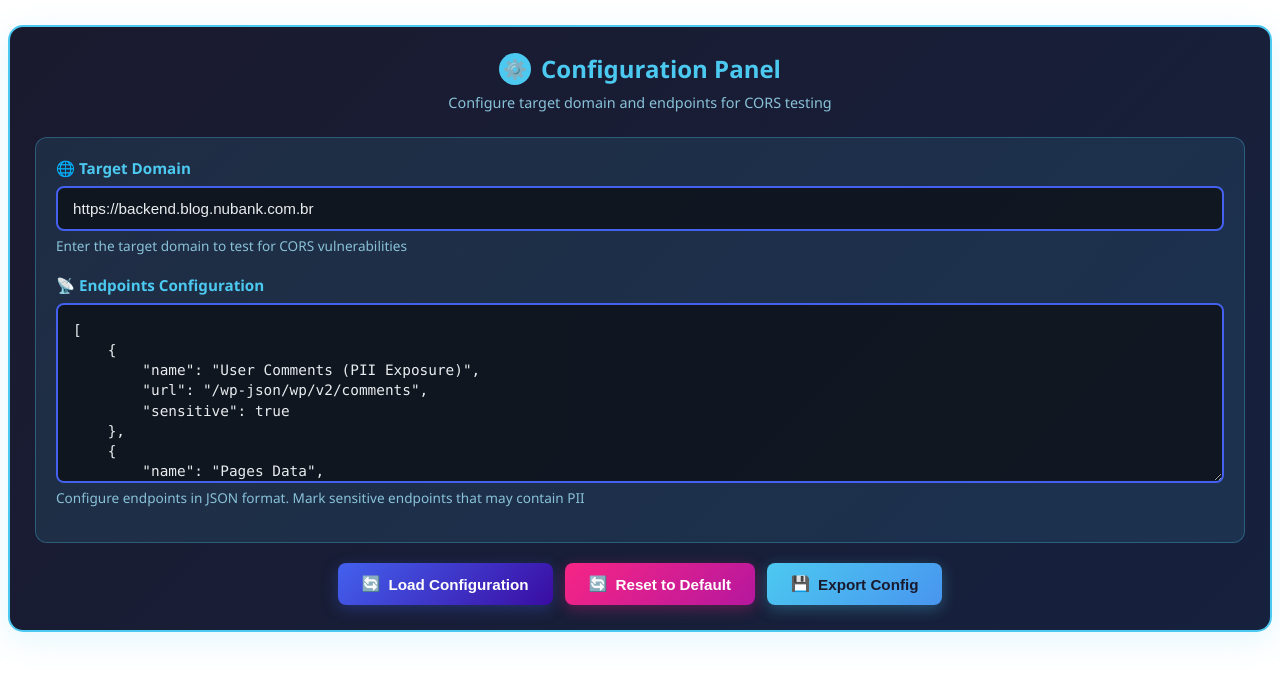
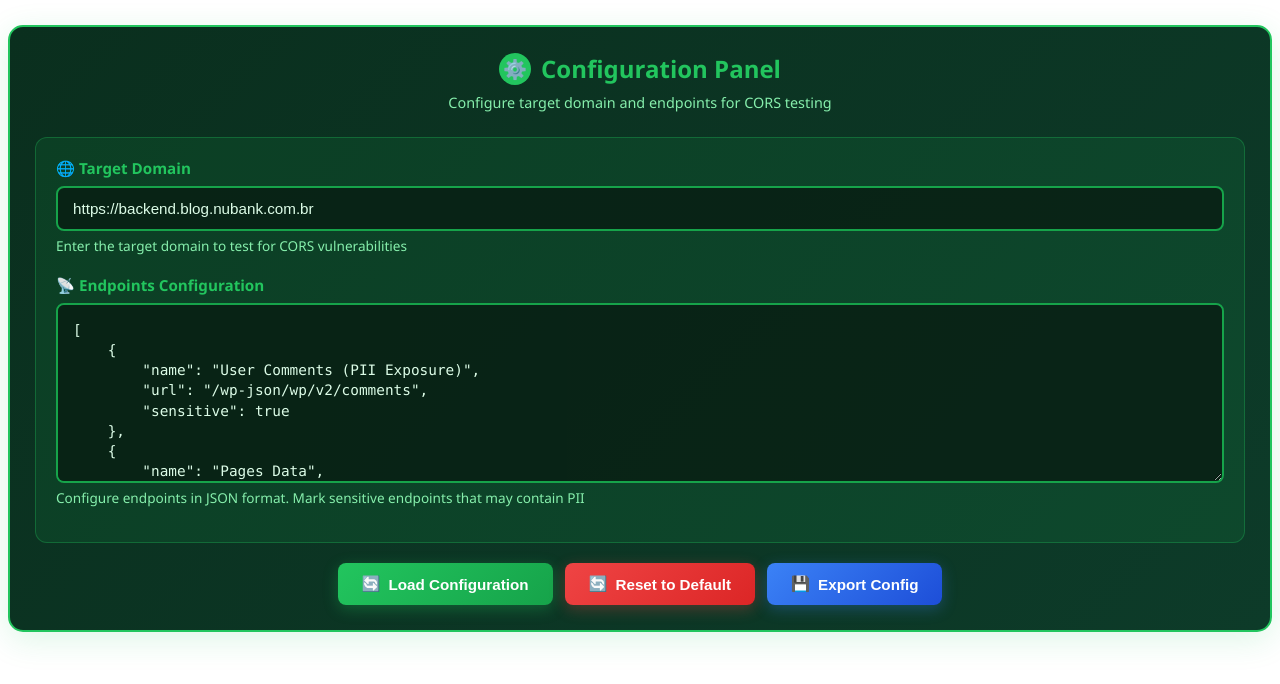
Before and after one commit to ragaboolla/cors-poc, a plain HTML site: page index.html in a window 1280 px wide. Drawn offline with Linux system fonts and the light colour scheme.

Commit message:
Update index.html

```diff
--- a/index.html
+++ b/index.html
@@ -1,16 +1,16 @@
 <!-- Configuration Panel -->
 <div class="config-panel" style="
-    background: linear-gradient(135deg, #1a1a2e 0%, #16213e 100%);
+    background: linear-gradient(135deg, #0a2f1e 0%, #0d3b29 100%);
     padding: 25px;
     margin: 25px 0;
     border-radius: 15px;
-    border: 2px solid #4cc9f0;
-    box-shadow: 0 8px 32px rgba(76, 201, 240, 0.15);
+    border: 2px solid #22c55e;
+    box-shadow: 0 8px 32px rgba(34, 197, 94, 0.15);
     font-family: 'Segoe UI', Tahoma, Geneva, Verdana, sans-serif;
 ">
     <div style="text-align: center; margin-bottom: 25px;">
         <h3 style="
-            color: #4cc9f0;
+            color: #22c55e;
             margin: 0;
             font-size: 1.5em;
             font-weight: 600;
@@ -20,8 +20,8 @@
             gap: 10px;
         ">
             <span style="
-                background: #4cc9f0;
-                color: #1a1a2e;
+                background: #22c55e;
+                color: #0a2f1e;
                 width: 32px;
                 height: 32px;
                 border-radius: 50%;
@@ -32,23 +32,23 @@
             ">⚙️</span>
             Configuration Panel
         </h3>
-        <p style="color: #89c2d9; margin: 8px 0 0 0; font-size: 0.9em;">
+        <p style="color: #86efac; margin: 8px 0 0 0; font-size: 0.9em;">
             Configure target domain and endpoints for CORS testing
         </p>
     </div>
 
     <div style="
-        background: rgba(76, 201, 240, 0.1);
+        background: rgba(34, 197, 94, 0.1);
         padding: 20px;
         border-radius: 12px;
-        border: 1px solid rgba(76, 201, 240, 0.3);
+        border: 1px solid rgba(34, 197, 94, 0.3);
         margin-bottom: 20px;
     ">
         <div style="margin-bottom: 20px;">
             <label style="
                 display: block;
                 margin-bottom: 8px;
-                color: #4cc9f0;
+                color: #22c55e;
                 font-weight: 600;
                 font-size: 0.95em;
             ">
@@ -58,18 +58,18 @@
                    style="
                        width: 100%;
                        padding: 12px 15px;
-                       background: rgba(13, 17, 23, 0.8);
-                       color: #e9ecef;
-                       border: 2px solid #4361ee;
+                       background: rgba(8, 28, 18, 0.8);
+                       color: #dcfce7;
+                       border: 2px solid #16a34a;
                        border-radius: 8px;
                        font-size: 0.95em;
                        transition: all 0.3s ease;
                    "
                    placeholder="https://example.com"
                    value="https://backend.blog.nubank.com.br"
-                   onfocus="this.style.borderColor='#4cc9f0'; this.style.boxShadow='0 0 0 3px rgba(76, 201, 240, 0.2)'"
-                   onblur="this.style.borderColor='#4361ee'; this.style.boxShadow='none'">
-            <small style="color: #89c2d9; font-size: 0.85em; margin-top: 5px; display: block;">
+                   onfocus="this.style.borderColor='#22c55e'; this.style.boxShadow='0 0 0 3px rgba(34, 197, 94, 0.2)'"
+                   onblur="this.style.borderColor='#16a34a'; this.style.boxShadow='none'">
+            <small style="color: #86efac; font-size: 0.85em; margin-top: 5px; display: block;">
                 Enter the target domain to test for CORS vulnerabilities
             </small>
         </div>
@@ -78,7 +78,7 @@
             <label style="
                 display: block;
                 margin-bottom: 8px;
-                color: #4cc9f0;
+                color: #22c55e;
                 font-weight: 600;
                 font-size: 0.95em;
             ">
@@ -88,9 +88,9 @@
                       style="
                           width: 100%;
                           padding: 15px;
-                          background: rgba(13, 17, 23, 0.8);
-                          color: #e9ecef;
-                          border: 2px solid #4361ee;
+                          background: rgba(8, 28, 18, 0.8);
+                          color: #dcfce7;
+                          border: 2px solid #16a34a;
                           border-radius: 8px;
                           font-family: 'Consolas', 'Monaco', monospace;
                           font-size: 0.9em;
@@ -116,7 +116,7 @@
         "sensitive": false
     }
 ]</textarea>
-            <small style="color: #89c2d9; font-size: 0.85em; margin-top: 5px; display: block;">
+            <small style="color: #86efac; font-size: 0.85em; margin-top: 5px; display: block;">
                 Configure endpoints in JSON format. Mark sensitive endpoints that may contain PII
             </small>
         </div>
@@ -129,7 +129,7 @@
         flex-wrap: wrap;
     ">
         <button onclick="loadConfig()" style="
-            background: linear-gradient(135deg, #4361ee 0%, #3a0ca3 100%);
+            background: linear-gradient(135deg, #22c55e 0%, #16a34a 100%);
             color: white;
             border: none;
             padding: 12px 24px;
@@ -141,14 +141,14 @@
             display: flex;
             align-items: center;
             gap: 8px;
-            box-shadow: 0 4px 15px rgba(67, 97, 238, 0.3);
-        " onmouseover="this.style.transform='translateY(-2px)'; this.style.boxShadow='0 6px 20px rgba(67, 97, 238, 0.4)'"
-        onmouseout="this.style.transform='translateY(0)'; this.style.boxShadow='0 4px 15px rgba(67, 97, 238, 0.3)'">
+            box-shadow: 0 4px 15px rgba(34, 197, 94, 0.3);
+        " onmouseover="this.style.transform='translateY(-2px)'; this.style.boxShadow='0 6px 20px rgba(34, 197, 94, 0.4)'"
+        onmouseout="this.style.transform='translateY(0)'; this.style.boxShadow='0 4px 15px rgba(34, 197, 94, 0.3)'">
             <span>🔄</span> Load Configuration
         </button>
 
         <button onclick="resetConfig()" style="
-            background: linear-gradient(135deg, #f72585 0%, #b5179e 100%);
+            background: linear-gradient(135deg, #ef4444 0%, #dc2626 100%);
             color: white;
             border: none;
             padding: 12px 24px;
@@ -160,15 +160,15 @@
             display: flex;
             align-items: center;
             gap: 8px;
-            box-shadow: 0 4px 15px rgba(247, 37, 133, 0.3);
-        " onmouseover="this.style.transform='translateY(-2px)'; this.style.boxShadow='0 6px 20px rgba(247, 37, 133, 0.4)'"
-        onmouseout="this.style.transform='translateY(0)'; this.style.boxShadow='0 4px 15px rgba(247, 37, 133, 0.3)'">
+            box-shadow: 0 4px 15px rgba(239, 68, 68, 0.3);
+        " onmouseover="this.style.transform='translateY(-2px)'; this.style.boxShadow='0 6px 20px rgba(239, 68, 68, 0.4)'"
+        onmouseout="this.style.transform='translateY(0)'; this.style.boxShadow='0 4px 15px rgba(239, 68, 68, 0.3)'">
             <span>🔄</span> Reset to Default
         </button>
 
         <button onclick="exportConfig()" style="
-            background: linear-gradient(135deg, #4cc9f0 0%, #4895ef 100%);
-            color: #1a1a2e;
+            background: linear-gradient(135deg, #3b82f6 0%, #1d4ed8 100%);
+            color: white;
             border: none;
             padding: 12px 24px;
             border-radius: 8px;
@@ -179,9 +179,9 @@
             display: flex;
             align-items: center;
             gap: 8px;
-            box-shadow: 0 4px 15px rgba(76, 201, 240, 0.3);
-        " onmouseover="this.style.transform='translateY(-2px)'; this.style.boxShadow='0 6px 20px rgba(76, 201, 240, 0.4)'"
-        onmouseout="this.style.transform='translateY(0)'; this.style.boxShadow='0 4px 15px rgba(76, 201, 240, 0.3)'">
+            box-shadow: 0 4px 15px rgba(59, 130, 246, 0.3);
+        " onmouseover="this.style.transform='translateY(-2px)'; this.style.boxShadow='0 6px 20px rgba(59, 130, 246, 0.4)'"
+        onmouseout="this.style.transform='translateY(0)'; this.style.boxShadow='0 4px 15px rgba(59, 130, 246, 0.3)'">
             <span>💾</span> Export Config
         </button>
     </div>
@@ -261,11 +261,11 @@
     `;
 
     if (type === 'success') {
-        notification.style.background = 'linear-gradient(135deg, #4ade80 0%, #16a34a 100%)';
+        notification.style.background = 'linear-gradient(135deg, #22c55e 0%, #16a34a 100%)';
     } else if (type === 'error') {
-        notification.style.background = 'linear-gradient(135deg, #f87171 0%, #dc2626 100%)';
+        notification.style.background = 'linear-gradient(135deg, #ef4444 0%, #dc2626 100%)';
     } else {
-        notification.style.background = 'linear-gradient(135deg, #60a5fa 0%, #2563eb 100%)';
+        notification.style.background = 'linear-gradient(135deg, #3b82f6 0%, #1d4ed8 100%)';
     }
 
     notification.textContent = message;
```
